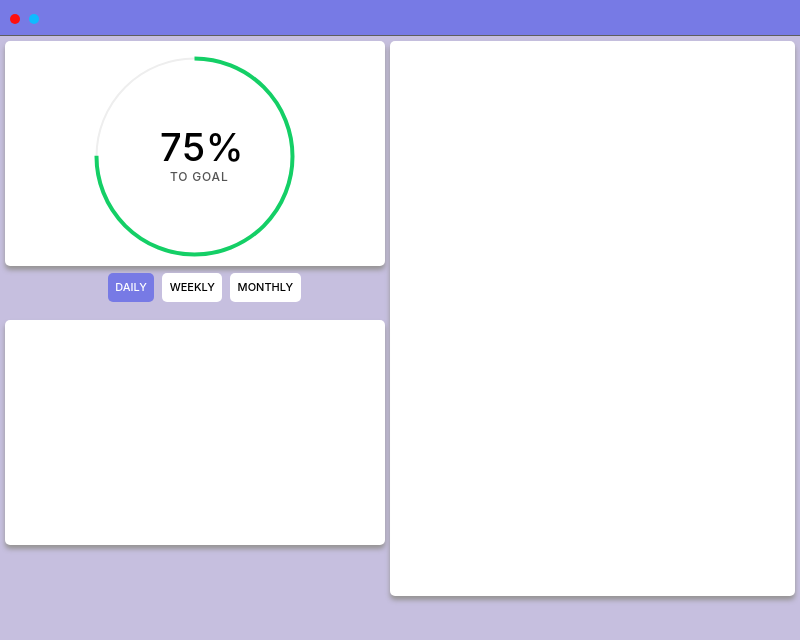
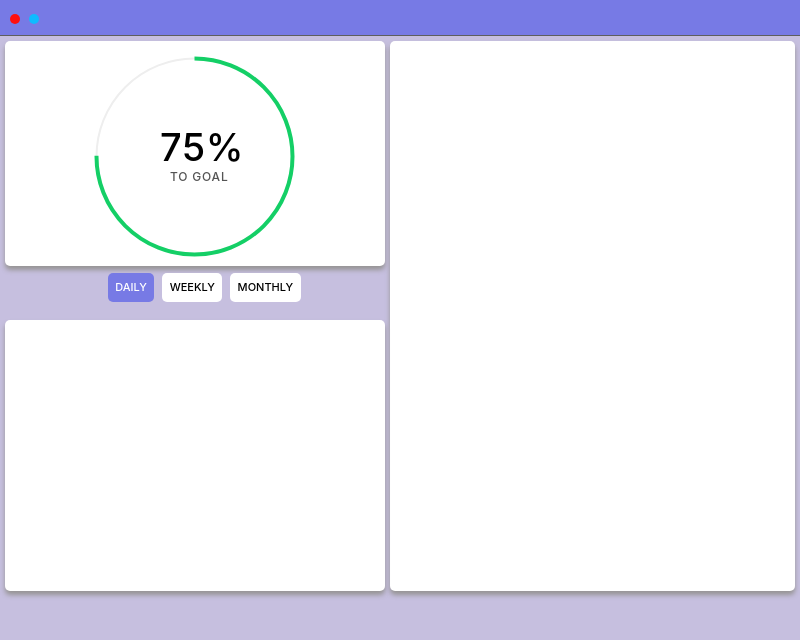
Before and after one commit to MatthewCWoodward/OptionsTracker, an Electron app: page index.html in a window 800 px wide. Drawn offline with Linux system fonts and the light colour scheme.

Commit message:
reformated tiles

```diff
--- a/public/tiles.css
+++ b/public/tiles.css
@@ -17,7 +17,7 @@
 #chartTile {
 	float: left;
 	width: 380px;
-	height: 225px;
+	height: 271px;
 	background-color: white;
 	border-radius: 5px;
 	margin-left: 5px;
@@ -27,7 +27,7 @@
 #orderTile {
 	float: right;
 	width: 405px;
-	height: 555px;
+	height: 550px;
 	background-color: white;
 	border-radius: 5px;
 	margin-top: 5px;
```
